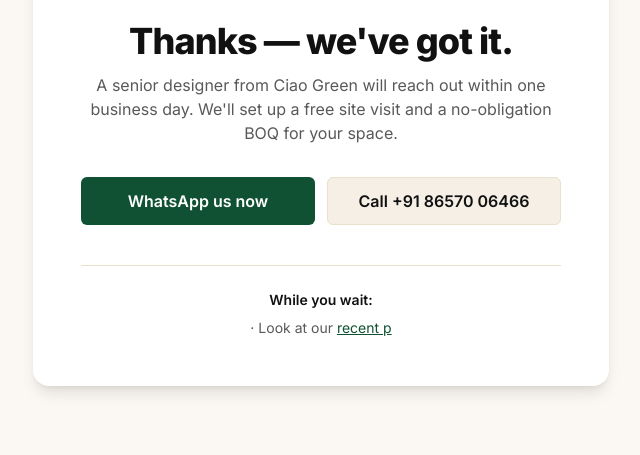
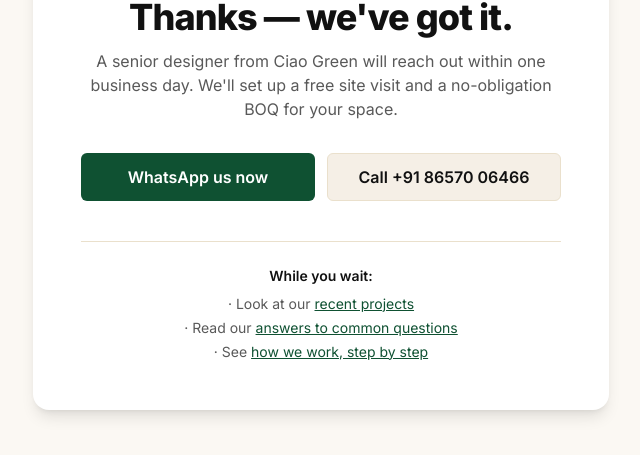
Before and after one commit to nihitsalvi-dev/ciaogreen-lp, a website: page thank-you.html in a window 1280 px wide. Shown: the part 293-748 px from the top of the page, without its empty margins (319-959 px from the left). Drawn offline with nearby package versions, Linux system fonts and the light colour scheme.

Commit message:
Update thank-you.html with additional links

```diff
--- a/thank-you.html
+++ b/thank-you.html
@@ -24,6 +24,10 @@ new Date().getTime(),event:'gtm.js'});var f=d.getElementsByTagName(s)[0],
 j=d.createElement(s),dl=l!='dataLayer'?'&l='+l:'';j.async=true;j.src=
 'https://www.googletagmanager.com/gtm.js?id='+i+dl;f.parentNode.insertBefore(j,f);
 })(window,document,'script','dataLayer','GTM-TQ9M33CV');</script>
+
+<!-- Google Analytics (direct tag; GTM's Google tag was not recording page views) -->
+<script async src="https://www.googletagmanager.com/gtag/js?id=G-JHR07CQBE8"></script>
+<script>window.dataLayer=window.dataLayer||[];function gtag(){dataLayer.push(arguments);}gtag('js',new Date());gtag('config','G-JHR07CQBE8');</script>
 
 <!-- Fire the conversion event when this page loads (idempotent — GTM should de-dupe via eventId in URL) -->
 <script>
@@ -60,4 +64,12 @@ j=d.createElement(s),dl=l!='dataLayer'?'&l='+l:'';j.async=true;j.src=
   <div class="mt-10 pt-6 border-t border-sand-200 text-sm text-ink-500">
     <p class="font-semibold text-ink-900">While you wait:</p>
     <ul class="mt-2 space-y-1">
-      <li>· Look at our <a href="index.html" class="text-brand-700 underline">recent p
+      <li>· Look at our <a href="index.html#work" class="text-brand-700 underline">recent projects</a></li>
+      <li>· Read our <a href="index.html#faq" class="text-brand-700 underline">answers to common questions</a></li>
+      <li>· See <a href="index.html#process" class="text-brand-700 underline">how we work, step by step</a></li>
+    </ul>
+  </div>
+</main>
+
+</body>
+</html>
```
